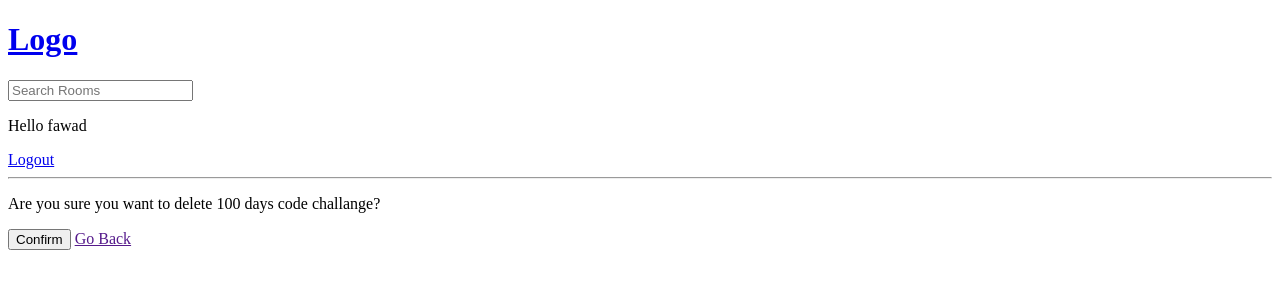
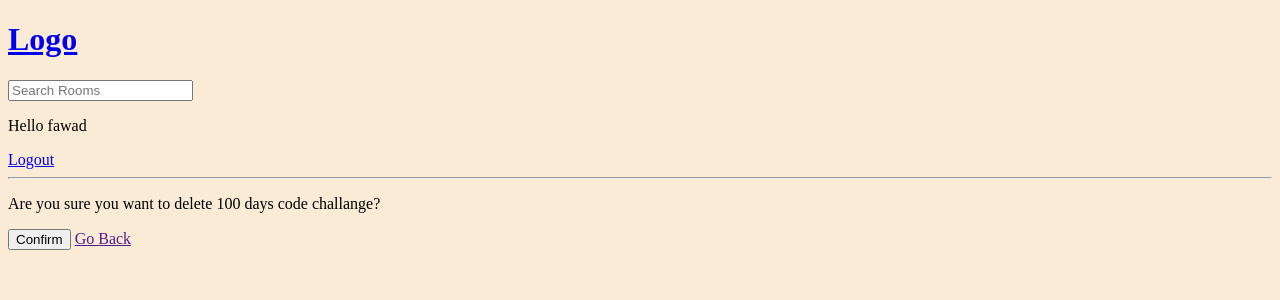
Before and after one commit to fawad1997/Django-StudyBud, a Django app: page /delete-room/9 in a window 1280 px wide. Shown: the top 300 px of the page. Run offline with Django 5.2, Linux system fonts and the light colour scheme; a user stored in the database is signed in; data comes from the database, SQL or seed files in the repository.

Commit message:
static css files

```diff
--- /dev/null
+++ b/static/styles/main.css
@@ -0,0 +1,3 @@
+body{
+    background-color: antiquewhite;
+}
--- a/studybud/settings.py
+++ b/studybud/settings.py
@@ -108,6 +108,10 @@ USE_TZ = True
 
 STATIC_URL = 'static/'
 
+STATICFILES_DIRS = [
+    BASE_DIR / 'static'
+]
+
 # Default primary key field type
 # https://docs.djangoproject.com/en/5.1/ref/settings/#default-auto-field
 
--- a/templates/main.html
+++ b/templates/main.html
@@ -1,7 +1,9 @@
 <!DOCTYPE html>
+{% load static %}
 <html>
     <head>
         <title>Study Bud</title>
+        <link rel="stylesheet" type="text/css" media="screen" href="{% static 'styles/main.css' %}" />
     </head>
     <body>
         {% include 'navbar.html' %}
```
